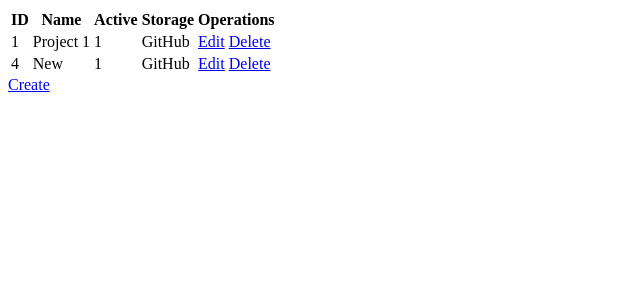
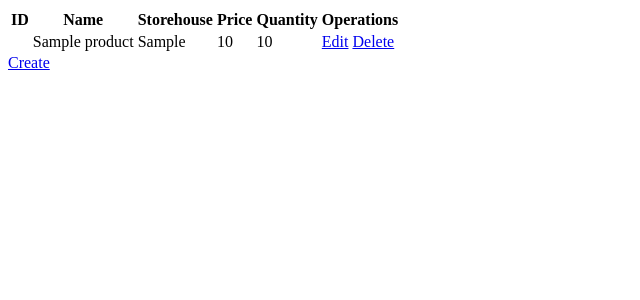
Before and after one commit to zrayev/simple-crud, a PHP site: page / in a window 1280 px wide. Shown: the top 300 px of the page, without its empty margins (0-640 px from the left). Run offline with PHP 8.4, Linux system fonts and the light colour scheme; data comes from the database, SQL or seed files in the repository; tables that the repository leaves empty or names only in its code hold one stand-in row (values such as "Sample post"); data that the repository does not hold is empty.

Commit message:
add  read option

```diff
--- a/includes/db_connect.php
+++ b/includes/db_connect.php
@@ -1,3 +1,4 @@
 <?php
 
 $pdo = new PDO('mysql:host=127.0.0.1;port=3306;dbname=simple_crud;charset=utf8', 'crud', 'crud');
+//$pdo = new PDO('mysql:host=127.0.0.1;port=3306;dbname=crud;charset=utf8', 'root', 'zrayev');
--- a/op/index.php
+++ b/op/index.php
@@ -1,19 +1,20 @@
 <?php
 
-$sth = $pdo->prepare('SELECT
- repositories.id,
- repositories.name,
- repositories.active,
- repositories.id_storage,
- storages.name AS storage
-FROM repositories
-INNER JOIN storages ON repositories.id_storage = storages.id
-ORDER BY id ASC');
+$sth= $pdo->prepare('SELECT * FROM Product ORDER BY idProduct ASC');
+//$sth = $pdo->prepare('SELECT
+// repositories.id,
+// repositories.name,
+// repositories.active,
+// repositories.id_storage,
+// storages.name AS storage
+//FROM repositories
+//INNER JOIN storages ON repositories.id_storage = storages.id
+//ORDER BY id ASC');
 $sth->execute();
 
-$repos = array();
+$products = array();
 while ($row = $sth->fetch(PDO::FETCH_ASSOC)) {
-  $repos[] = $row;
+  $products[] = $row;
 }
 
 ob_start();
--- a/view/main.php
+++ b/view/main.php
@@ -2,7 +2,7 @@
 <html lang="en">
 <head>
   <meta charset="UTF-8">
-  <title>Simple CRUD</title>
+  <title>CRUD HOMEWORK</title>
 </head>
 <body>
 <div class="center">
--- a/view/op_index.php
+++ b/view/op_index.php
@@ -2,19 +2,22 @@
   <tr>
     <th>ID</th>
     <th>Name</th>
-    <th>Active</th>
-    <th>Storage</th>
+    <th>Storehouse</th>
+    <th>Price</th>
+    <th>Quantity</th>
     <th>Operations</th>
+<!--    <th>Operations</th>-->
   </tr>
-  <?php foreach ($repos as $repo) : ?>
+  <?php foreach ($products as $product) : ?>
   <tr>
-    <td><?php print htmlspecialchars($repo['id']); ?></td>
-    <td><?php print htmlspecialchars($repo['name']); ?></td>
-    <td><?php print htmlspecialchars($repo['active']); ?></td>
-    <td><?php print htmlspecialchars($repo['storage']); ?></td>
+    <td><?php print htmlspecialchars($product['idProduct']); ?></td>
+    <td><?php print htmlspecialchars($product['name']); ?></td>
+    <td><?php print htmlspecialchars($product['storehouse']); ?></td>
+    <td><?php print htmlspecialchars($product['price']); ?></td>
+    <td><?php print htmlspecialchars($product['quantity']); ?></td>
     <td>
-      <a href="index.php?op=update&id=<?php print htmlspecialchars($repo['id']); ?>">Edit</a>
-      <a href="index.php?op=delete&id=<?php print htmlspecialchars($repo['id']); ?>">Delete</a>
+      <a href="index.php?op=update&idProduct=<?php print htmlspecialchars($product['idProduct']); ?>">Edit</a>
+      <a href="index.php?op=delete&idProduct=<?php print htmlspecialchars($product['idProduct']); ?>">Delete</a>
     </td>
   </tr>
   <?php endforeach; ?>
```
